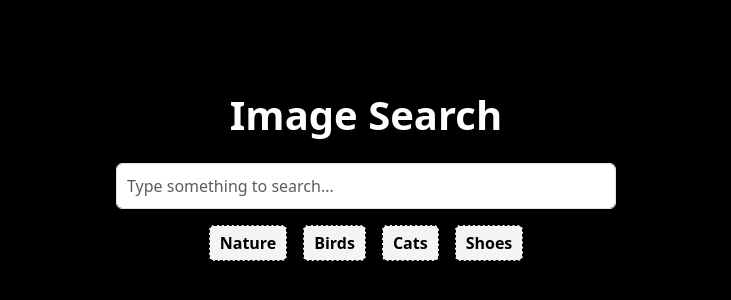
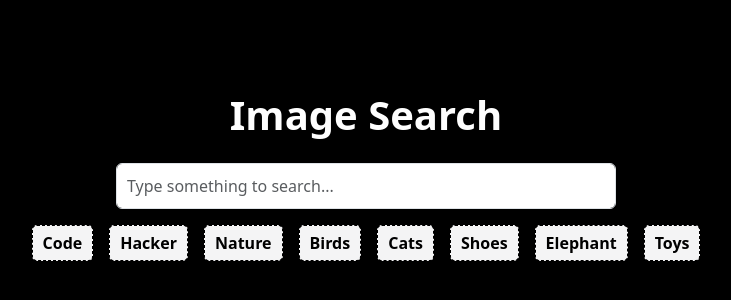
Before and after one commit to vivekagrahari819/vishi-tv, a React (Vite) app: page / in a window 1280 px wide. Shown: the part 144-444 px from the top of the page, without its empty margins (274-1005 px from the left). Built offline with nearby package versions, Linux system fonts and the light colour scheme.

Commit message:
Update App.jsx

```diff
--- a/src/App.jsx
+++ b/src/App.jsx
@@ -58,6 +58,7 @@ function App() {
   return (
     <div className='container'>
       <h1 className='title'>Image Search</h1>
+
       {errorMsg && <p className='error-msg'>{errorMsg}</p>}
       <div className='search-section'>
         <Form onSubmit={handleSearch}>
@@ -70,10 +71,14 @@ function App() {
         </Form>
       </div>
       <div className='filters'>
+        <div onClick={() => handleSelection('code')}>Code</div>
+        <div onClick={() => handleSelection('hacker')}>Hacker</div>
         <div onClick={() => handleSelection('nature')}>Nature</div>
         <div onClick={() => handleSelection('birds')}>Birds</div>
         <div onClick={() => handleSelection('cats')}>Cats</div>
         <div onClick={() => handleSelection('shoes')}>Shoes</div>
+        <div onClick={() => handleSelection('elephant')}>Elephant</div>
+        <div onClick={() => handleSelection('toys')}>Toys</div>
       </div>
       {loading ? (
         <p className='loading'>Loading...</p>
```
